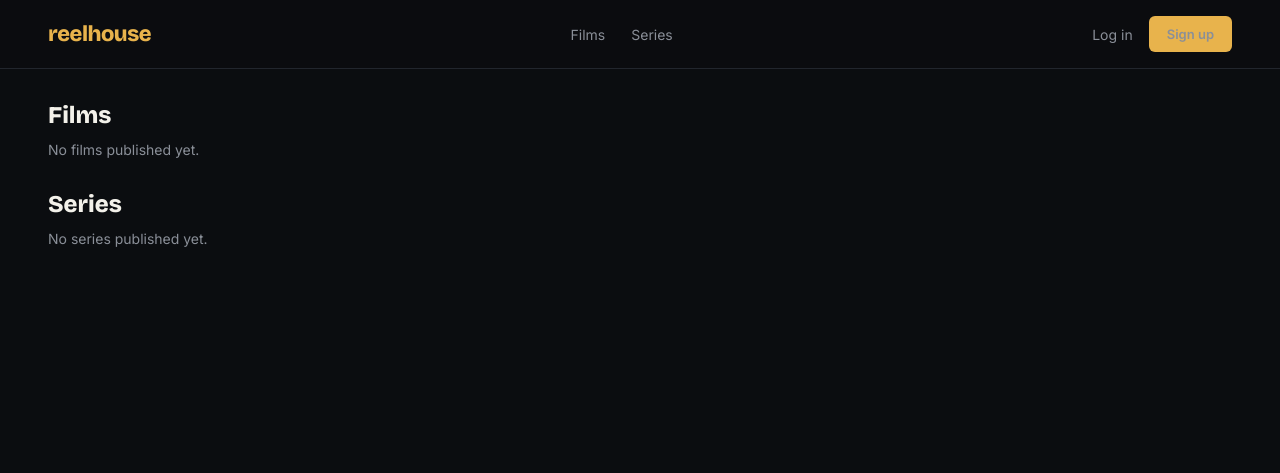
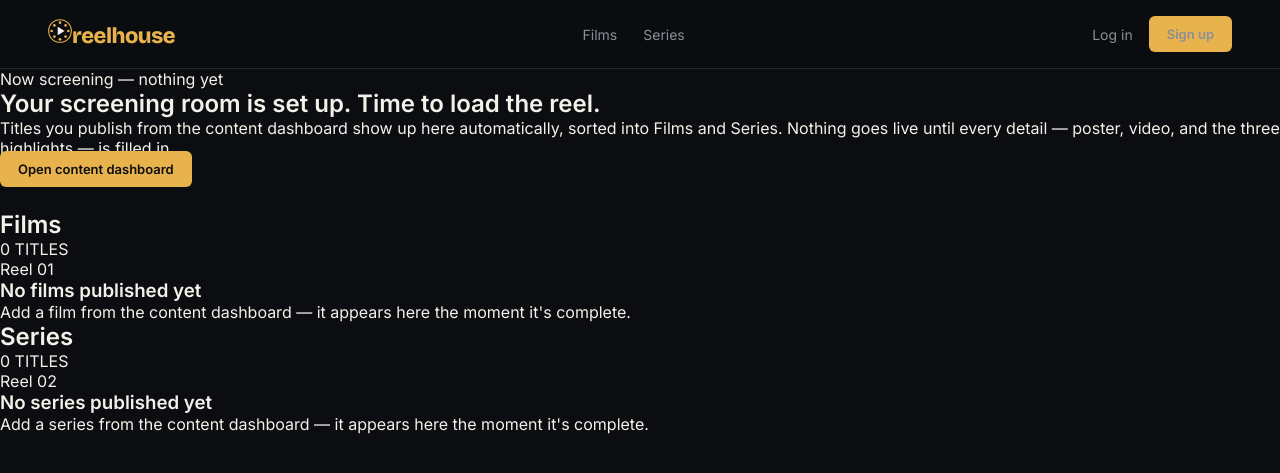
Before and after one commit to abandal942-cmd/reelhouse, a Flask app: page / in a window 1280 px wide. Shown: the top 473 px of the page. Run offline with Flask 3, Linux system fonts and the light colour scheme.

Commit message:
Add logo, gate video pages behind signup

```diff
--- a/app.py
+++ b/app.py
@@ -155,10 +155,13 @@ def video_detail(video_id):
     video = Video.query.get_or_404(video_id)
     if not video.is_published:
         abort(404)
+
     user = current_user()
-    in_my_list = False
-    if user:
-        in_my_list = MyListItem.query.filter_by(user_id=user.id, video_id=video.id).first() is not None
+    if not user:
+        flash("Create an account to watch this title.", "error")
+        return redirect(url_for("register", next=request.path))
+
+    in_my_list = MyListItem.query.filter_by(user_id=user.id, video_id=video.id).first() is not None
     return render_template("detail.html", video=video, user=user, in_my_list=in_my_list)
 
 
@@ -206,7 +209,7 @@ def register():
 
         session["user_id"] = user.id
         flash("Account created.", "success")
-        return redirect(url_for("home"))
+        return redirect(request.args.get("next") or url_for("home"))
 
     return render_template("register.html")
 
--- a/templates/admin_dashboard.html
+++ b/templates/admin_dashboard.html
@@ -4,7 +4,7 @@
 <link rel="stylesheet" href="{{ url_for('static', filename='css/style.css') }}"></head>
 <body>
 <nav>
-  <div class="logo"><a href="{{ url_for('home') }}">reelhouse</a> <span style="color:var(--muted); font-size:13px;">/ admin</span></div>
+  <div class="logo"><a href="{{ url_for('home') }}" style="display:flex; align-items:center; gap:7px;"><img src="{{ url_for('static', filename='img/logo.svg') }}" alt="" width="20" height="20">reelhouse</a> <span style="color:var(--muted); font-size:13px;">/ admin</span></div>
   <div class="navright">
     <a href="{{ url_for('admin_new_video') }}" class="btn btn-gold">+ New title</a>
     <a href="{{ url_for('admin_logout') }}">Log out</a>
--- a/templates/admin_form.html
+++ b/templates/admin_form.html
@@ -4,7 +4,7 @@
 <link rel="stylesheet" href="{{ url_for('static', filename='css/style.css') }}"></head>
 <body>
 <nav>
-  <div class="logo"><a href="{{ url_for('home') }}">reelhouse</a> <span style="color:var(--muted); font-size:13px;">/ admin</span></div>
+  <div class="logo"><a href="{{ url_for('home') }}" style="display:flex; align-items:center; gap:7px;"><img src="{{ url_for('static', filename='img/logo.svg') }}" alt="" width="20" height="20">reelhouse</a> <span style="color:var(--muted); font-size:13px;">/ admin</span></div>
   <div class="navright"><a href="{{ url_for('admin_dashboard') }}">← Dashboard</a></div>
 </nav>
 {% with messages = get_flashed_messages(with_categories=true) %}
--- a/templates/admin_login.html
+++ b/templates/admin_login.html
@@ -3,7 +3,7 @@
 <head><meta charset="UTF-8"><title>Admin — reelhouse</title>
 <link rel="stylesheet" href="{{ url_for('static', filename='css/style.css') }}"></head>
 <body>
-<nav><div class="logo"><a href="{{ url_for('home') }}">reelhouse</a> <span style="color:var(--muted); font-size:13px;">/ admin</span></div></nav>
+<nav><div class="logo"><a href="{{ url_for('home') }}" style="display:flex; align-items:center; gap:7px;"><img src="{{ url_for('static', filename='img/logo.svg') }}" alt="" width="20" height="20">reelhouse</a> <span style="color:var(--muted); font-size:13px;">/ admin</span></div></nav>
 {% with messages = get_flashed_messages(with_categories=true) %}
   {% for category, msg in messages %}<div class="flash {{ category }}">{{ msg }}</div>{% endfor %}
 {% endwith %}
--- a/templates/detail.html
+++ b/templates/detail.html
@@ -8,7 +8,7 @@
 <body>
 
 <nav>
-  <div class="logo"><a href="{{ url_for('home') }}">reelhouse</a></div>
+  <div class="logo"><a href="{{ url_for('home') }}" style="display:flex; align-items:center; gap:8px;"><img src="{{ url_for('static', filename='img/logo.svg') }}" alt="" width="24" height="24">reelhouse</a></div>
   <div class="navright">
     {% if user %}<span>{{ user.name }}</span><a href="{{ url_for('logout') }}">Log out</a>
     {% else %}<a href="{{ url_for('login') }}">Log in</a>{% endif %}
--- a/templates/index.html
+++ b/templates/index.html
@@ -8,7 +8,7 @@
 <body>
 
 <nav>
-  <div class="logo">reelhouse</div>
+  <div class="logo"><img src="{{ url_for('static', filename='img/logo.svg') }}" alt="" width="24" height="24">reelhouse</div>
   <ul class="navlinks">
     <li><a href="{{ url_for('home') }}#films">Films</a></li>
     <li><a href="{{ url_for('home') }}#series">Series</a></li>
@@ -24,6 +24,7 @@
     {% endif %}
   </div>
 </nav>
+<div class="sprocket-rule"></div>
 
 {% with messages = get_flashed_messages(with_categories=true) %}
   {% for category, msg in messages %}
@@ -31,9 +32,21 @@
   {% endfor %}
 {% endwith %}
 
+{% if not film_rows and not series_rows %}
+<section class="landing-hero">
+  <div class="eyebrow">Now screening — nothing yet</div>
+  <h1>Your screening room is set up. Time to load the reel.</h1>
+  <p>Titles you publish from the content dashboard show up here automatically, sorted into Films and Series. Nothing goes live until every detail — poster, video, and the three highlights — is filled in.</p>
+  <a href="{{ url_for('admin_login') }}" class="btn btn-gold">Open content dashboard</a>
+</section>
+{% endif %}
+
 <section class="rows">
 
-  <h2 style="padding:0 48px; font-family:'Bricolage Grotesque'; margin-bottom:12px;" id="films">Films</h2>
+  <div class="section-label" id="films">
+    <h2>Films</h2>
+    <span class="count">{{ film_rows.values()|sum(attribute='__len__') if film_rows else 0 }} TITLES</span>
+  </div>
   {% if film_rows %}
     {% for section, videos in film_rows.items() %}
     <div class="row">
@@ -53,10 +66,19 @@
     </div>
     {% endfor %}
   {% else %}
-    <div class="empty-row">No films published yet.</div>
+  <div class="marquee-empty">
+    <div>
+      <div class="m-eyebrow">Reel 01</div>
+      <h3>No films published yet</h3>
+      <p>Add a film from the content dashboard — it appears here the moment it's complete.</p>
+    </div>
+  </div>
   {% endif %}
 
-  <h2 style="padding:0 48px; font-family:'Bricolage Grotesque'; margin:32px 0 12px;" id="series">Series</h2>
+  <div class="section-label" id="series">
+    <h2>Series</h2>
+    <span class="count">{{ series_rows.values()|sum(attribute='__len__') if series_rows else 0 }} TITLES</span>
+  </div>
   {% if series_rows %}
     {% for section, videos in series_rows.items() %}
     <div class="row">
@@ -76,7 +98,13 @@
     </div>
     {% endfor %}
   {% else %}
-    <div class="empty-row">No series published yet.</div>
+  <div class="marquee-empty">
+    <div>
+      <div class="m-eyebrow">Reel 02</div>
+      <h3>No series published yet</h3>
+      <p>Add a series from the content dashboard — it appears here the moment it's complete.</p>
+    </div>
+  </div>
   {% endif %}
 
 </section>
--- a/templates/mylist.html
+++ b/templates/mylist.html
@@ -4,7 +4,7 @@
 <link rel="stylesheet" href="{{ url_for('static', filename='css/style.css') }}"></head>
 <body>
 <nav>
-  <div class="logo"><a href="{{ url_for('home') }}">reelhouse</a></div>
+  <div class="logo"><a href="{{ url_for('home') }}" style="display:flex; align-items:center; gap:8px;"><img src="{{ url_for('static', filename='img/logo.svg') }}" alt="" width="24" height="24">reelhouse</a></div>
   <div class="navright"><span>{{ user.name }}</span><a href="{{ url_for('logout') }}">Log out</a></div>
 </nav>
 <section class="rows">
```
Also changed, not shown: templates/login.html (+15 -1 lines), templates/register.html (+15 -1 lines), static/img/logo.svg (added).
